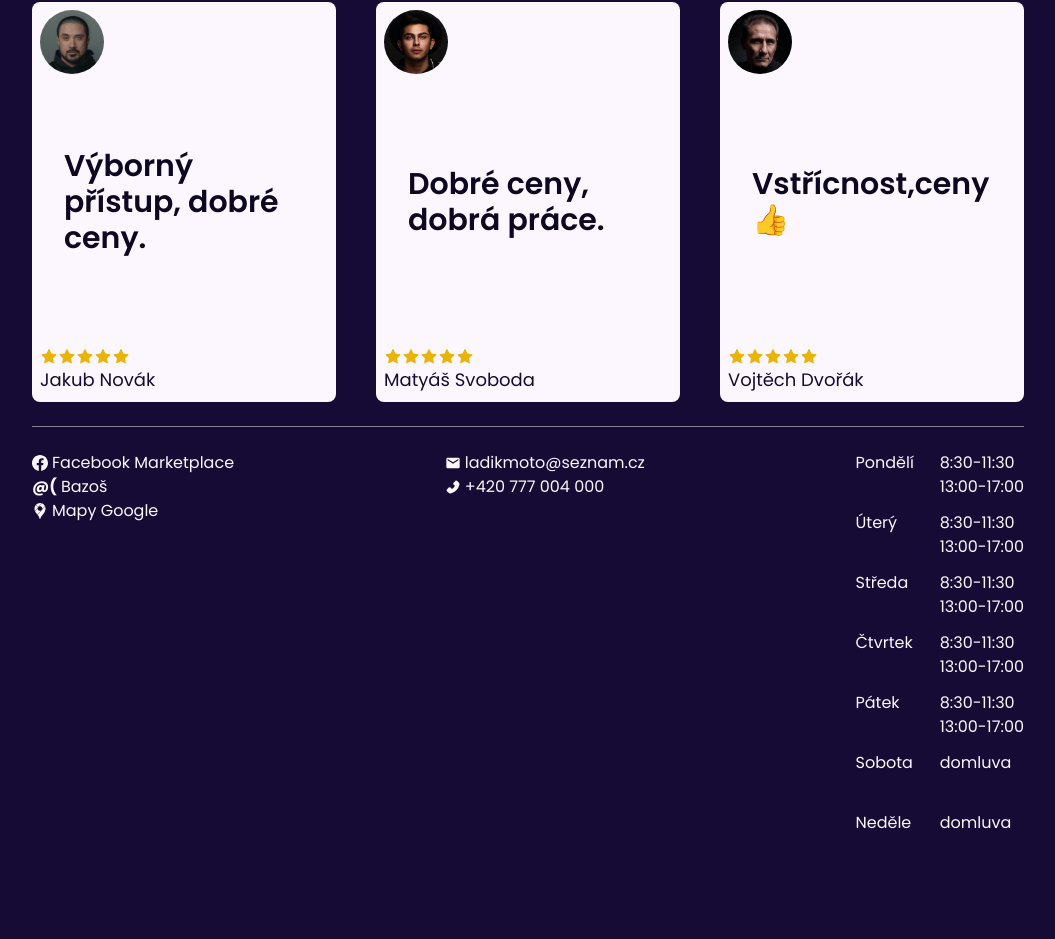
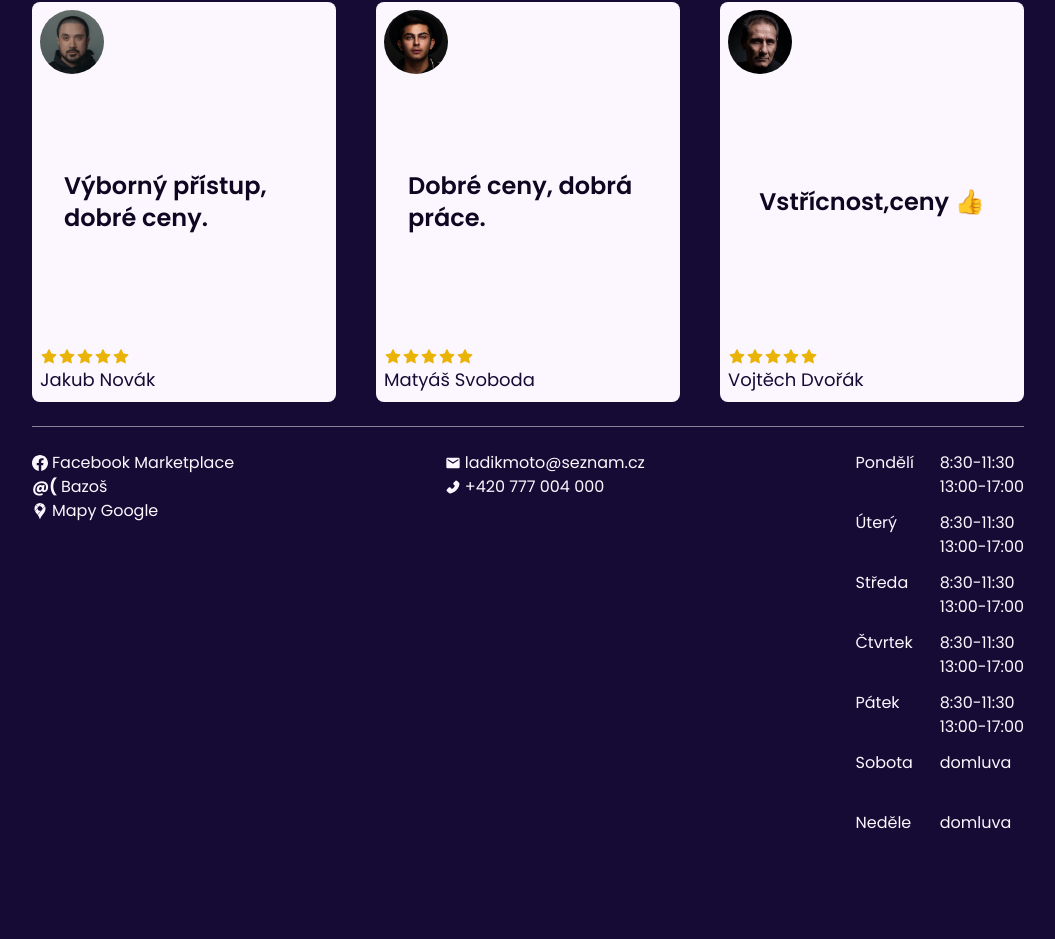
Before and after one commit to ton1czech/pneuservis-baudys, a React (Vite) app: page / in a window 1280 px wide. Shown: the part 4263-5202 px from the top of the page, without its empty margins (112-1167 px from the left). Built offline with nearby package versions, Linux system fonts and the light colour scheme.

Commit message:
👌 IMPROVE: testimonials font size

```diff
--- a/src/components/Testimonials.jsx
+++ b/src/components/Testimonials.jsx
@@ -13,7 +13,7 @@ const Card = ({ img, name, text }) => (
       alt={name}
       className='rounded-[50%] absolute w-16 h-16 top-2 left-2'
     />
-    <p className='darksubheading px-8'>{text}</p>
+    <p className='darksubheading px-8 sm:text-2xl'>{text}</p>
     <div className='absolute bottom-2 left-2'>
       <div className='text-yellow-500 text-lg flex'>
         {Array.from({ length: 5 }, _ => (
```
